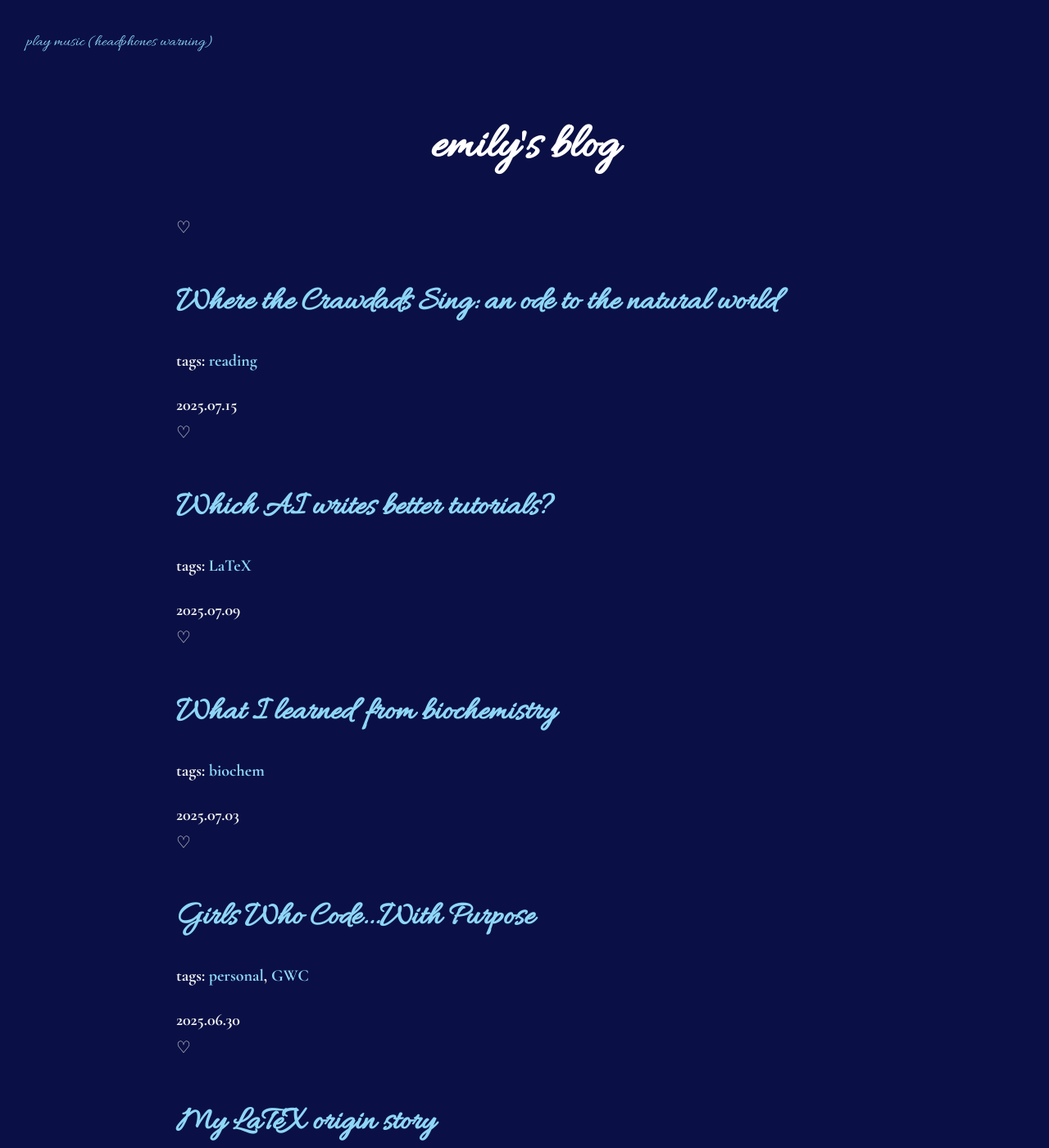
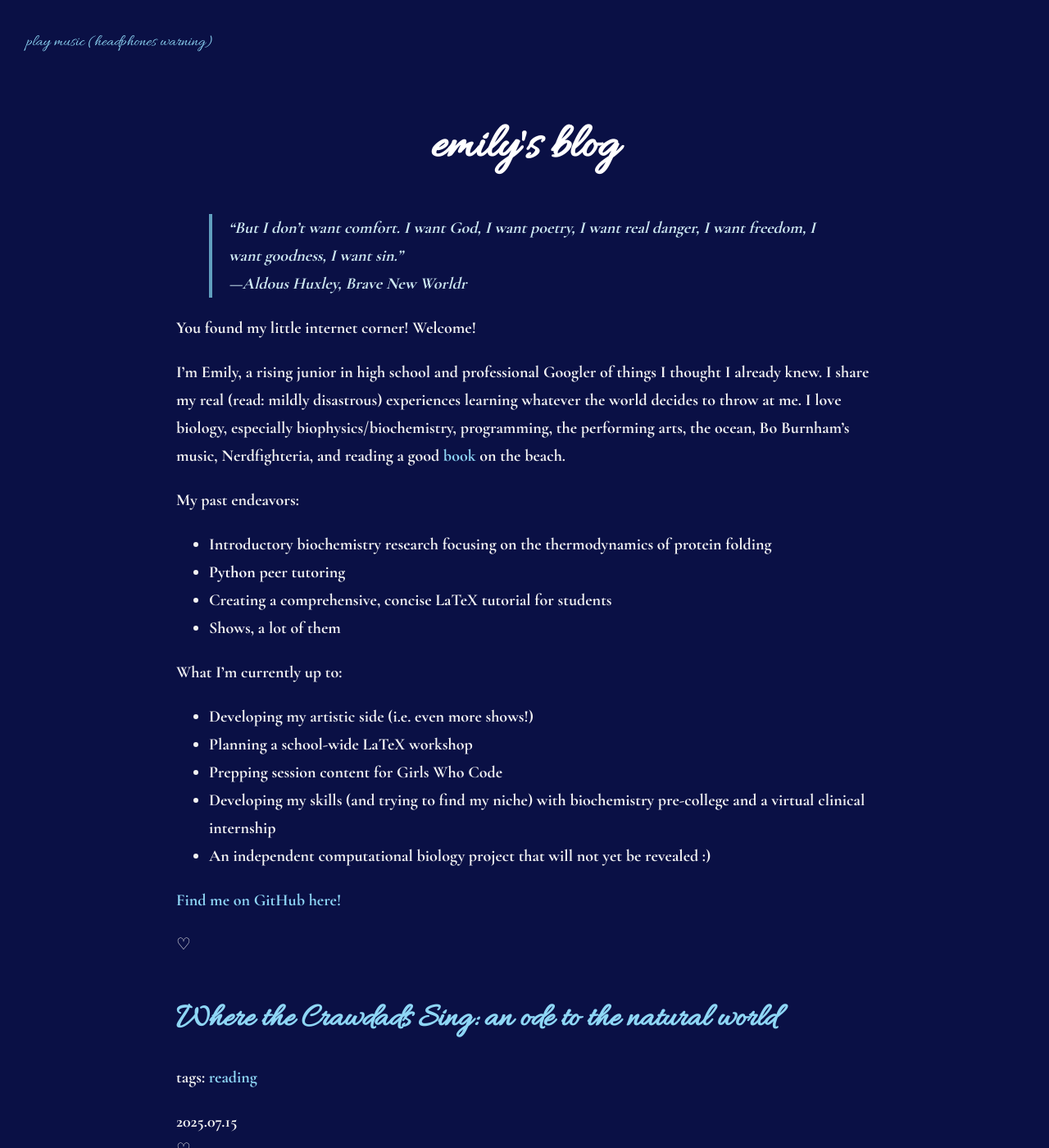
Before and after one commit to leucinemymind/leucinemymind.github.io, a Jekyll site: the page built from index.md, in a window 1280 px wide and 1400 px high. Shown: the whole window at 82% size. Built offline with Jekyll 4.4.1, drawn with Linux system fonts in a browser that asks for light colours; our own code applies the rules of GitHub Pages for plain Markdown files; some of the changed lines change nothing that is shown.

Commit message:
well here we go

```diff
--- a/_layouts/home.html
+++ b/_layouts/home.html
@@ -9,6 +9,8 @@ layout: default
 {% else %}
   {% assign posts = site.posts %}
 {% endif %}
+
+{{ content }}
 
 <ul class="post-list">
   {% for post in posts %}
--- a/index.md
+++ b/index.md
@@ -1,4 +1,5 @@
 ---
+layout: home
 title: emily's blog
 ---
 
```
